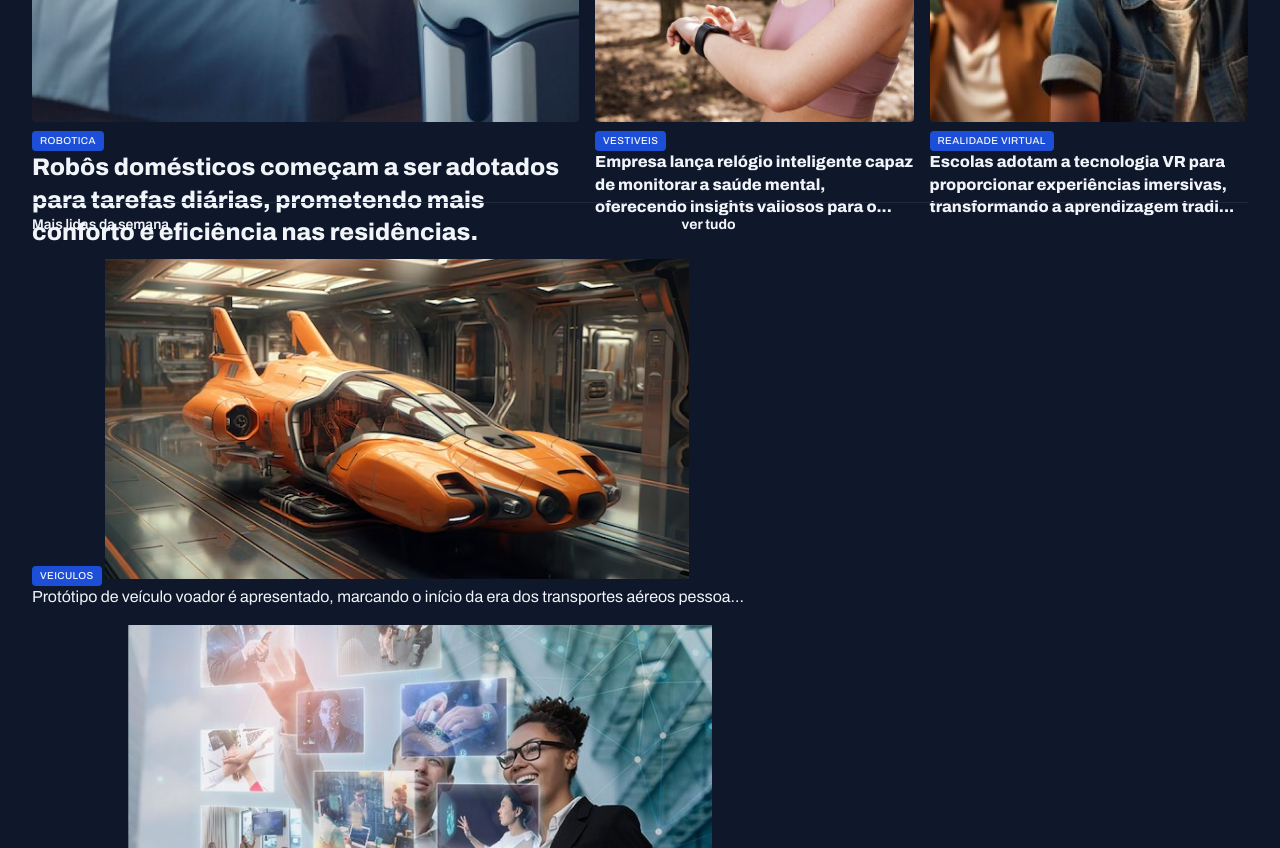
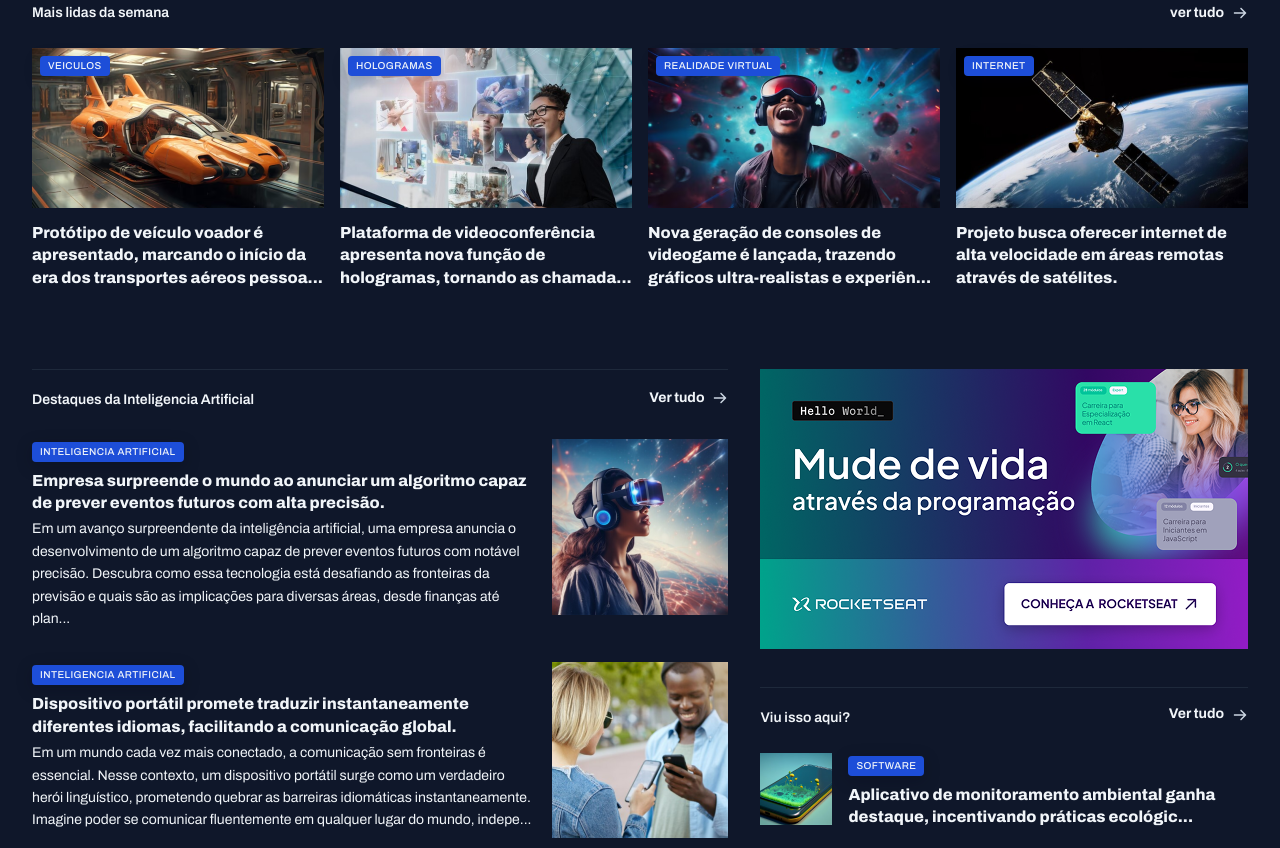
Before and after one commit to louisgonc/portalNoticias, a plain HTML site: page index.html in a window 1280 px wide. Shown: the part 694-1542 px from the top of the page. Drawn offline with Linux system fonts and the light colour scheme.

Commit message:
estilizando os ultimos cards

```diff
--- a/index.html
+++ b/index.html
@@ -215,9 +215,9 @@
         </div>
       </section>
 
-      <div>
+      <aside>
         <div id="ads">
-          <img src="assets/Ads.png" alt="">
+          <img src="assets/ads.png" alt="">
         </div>
 
         <section id="more">
@@ -239,7 +239,7 @@
               <div>
                 <span class="content-tag">Software</span>
                 <h3 class="text-xl">
-                  Aplicativo de monitoramento ambiental ganha destaque, incentivando práticas ecológicas e pro...
+                  Aplicativo de monitoramento ambiental ganha destaque, incentivando práticas ecológic...
                 </h3>
               </div>
             </article>
@@ -301,7 +301,7 @@
             </article>
           </div>
         </section>
-      </div>
+      </aside>
 
     </main>
   </body>
--- a/styles/global.css
+++ b/styles/global.css
@@ -51,8 +51,16 @@ img {
 }
 
 main{
-  margin-top: 40px;
-  gap: 80px;
+  margin-block: 40px;
+  row-gap: 80px;
+  column-gap: 32px;
+
+  grid-template-columns: 2fr 1.4fr;
+
+  grid-template-areas:
+  "featured featured"
+  "weekly weekly"
+  "ai aside";
 }
 
 .content-tag{
@@ -64,4 +72,5 @@ main{
   text-transform: uppercase;
   letter-spacing: 0.04em;
   color: var(--text-color-primary);
-  box-shadow: 0px 4px 16px rgba(2, 6,
+  box-shadow: 0px 4px 16px rgba(2, 6, 23, 0.251);
+}
--- a/styles/header.css
+++ b/styles/header.css
@@ -23,3 +23,19 @@
   border-inline: none;
   justify-content: space-between;
 }
+
+header a {
+  justify-self: end;
+  align-items: center;
+  gap: 8px;
+
+  span {
+    background-image: url(../assets/icons/ArrowRight.svg);
+    width: 16px;
+    height: 16px;
+  }
+
+  &:hover span {
+    background-image: url(..assets/icons/ArrowRight-hover.svg);
+  }
+}
--- a/styles/sections.css
+++ b/styles/sections.css
@@ -2,8 +2,54 @@ section header {
   border-top: 1px solid var(--stroke-color);
   padding-block: 12px 24px;
   font: var(--text-span);
+}
 
-  /*header a {
+#featured {
+  grid-area: featured;
+  img {
+    height: 100%;
+    width: 100%;
+    object-fit: cover;
+    border-radius: 4px;
+  }
+}
+
+.card {
+  border-radius: 4px;
+  overflow: hidden;
+  position: relative;
+
+  &::before {
+    content: "";
+    position: absolute;
+    inset: 0;
+    top: 50%;
+    background: linear-gradient(
+      180deg,
+      transparent 0%,
+      #020617 100%
+    );
+  }
+
+  figcaption {
+    position: absolute;
+    bottom: 0;
+    padding: 24px;
+
+    &:has(.text-xl) {
+      padding: 12px;
+    }
+
+    h2 {
+      margin-top: 8px;
+    }
+  }
+}
+
+#weekly {
+  grid-area: weekly;
+
+  header a {
     justify-self: end;
     align-items: center;
     gap: 8px;
@@ -17,16 +63,62 @@ section header {
     &:hover span {
       background-image: url(..assets/icons/ArrowRight-hover.svg);
     }
-  }*/
+  }
+
+  &>div {
+    grid-template-columns: repeat(4, 292px);
+  }
+
+  img {
+    height: 160px;
+  }
+
+  figure {
+    position: relative;
+
+    .content-tag {
+      position: absolute;
+      top: 8px;
+      left: 8px;
+  }
+
+  p {
+    margin-top: 8px;
+    font-weight: 800;
+    }
+  }
+
 }
 
-#featured {
+#ai {
+  grid-area: ai;
+
   img {
-    height: 100%;
-    width: 100%;
+    width: 176px;
+    aspect-ratio: 1/1;
     object-fit: cover;
-    border-radius: 4px;
+  }
+
+  h3 {
+    margin-block: 8px 4px;
+
   }
 }
 
-.card {
+aside {
+  grid-area: aside;
+}
+
+#more {
+  margin-top: 32px;
+
+  h3 {
+    margin-top: 8px;
+  }
+
+  img {
+    width: 72px;
+    aspect-ratio: 1/1;
+    object-fit: cover;
+  }
+}
--- a/styles/utility.css
+++ b/styles/utility.css
@@ -33,3 +33,5 @@
 }
 
 .text-sm {
+  font: var(--text-sm);
+}
```
Also changed, not shown: assets/ads.png (added), 1 other file.
